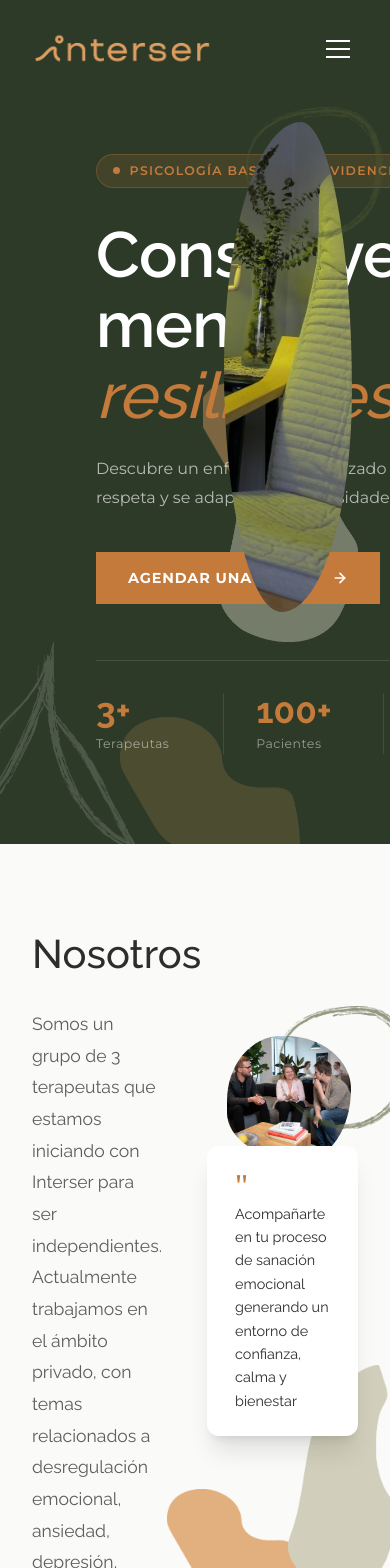
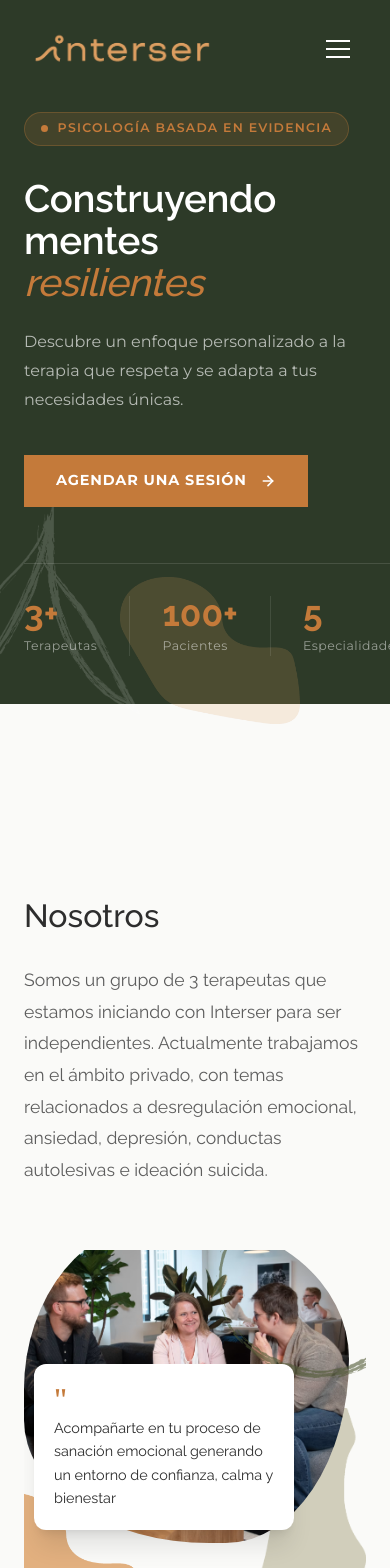
Before and after one commit to hectorsum/interser, a Next.js app: page / in a window 390 px wide. Shown: the top 1568 px of the page. Built offline with nearby package versions, Linux system fonts and the light colour scheme.

Commit message:
feat: make landing sections responsive for mobile

```diff
--- a/components/landing/About.tsx
+++ b/components/landing/About.tsx
@@ -2,12 +2,12 @@ import Image from 'next/image'
 
 export default function About() {
   return (
-    <section id="about" className="py-20 px-8 max-w-6xl mx-auto overflow-visible">
-      <div className="grid grid-cols-2 gap-16 items-center">
+    <section id="about" className="py-12 px-6 md:py-20 md:px-8 max-w-6xl mx-auto overflow-visible">
+      <div className="grid grid-cols-1 md:grid-cols-2 gap-10 md:gap-16 items-center">
         {/* Text side */}
         <div>
           <h2
-            className="text-[2.5rem] mb-6"
+            className="text-[2rem] md:text-[2.5rem] mb-6"
             style={{ fontFamily: 'var(--font-raleway)', color: '#2d2d2d', fontWeight: 500 }}
           >
             Nosotros
@@ -23,7 +23,7 @@ export default function About() {
         </div>
 
         {/* Image side */}
-        <div className="relative h-[520px]">
+        <div className="relative h-[380px] md:h-[520px] overflow-hidden md:overflow-visible rounded-2xl md:rounded-none">
           <Image src="/assets/svc-trauma.jpg" alt="" width={500} height={500} className="absolute top-[-30px] left-0 pointer-events-none" style={{ width: '95%', height: 'auto', zIndex: 0, borderRadius: '45% 55% 40% 60% / 55% 45% 60% 40%' }} />
           <Image src="/assets/r19-circle.png" alt="" width={200} height={200}
             className="absolute top-[-60px] right-[-50px] opacity-60 pointer-events-none"
@@ -32,8 +32,8 @@ export default function About() {
             className="absolute bottom-[-10px] left-[-60px] opacity-80 pointer-events-none"
             style={{ width: '180px', height: 'auto', zIndex: 1 }} />
           <Image src="/assets/r13-pear.png" alt="" width={110} height={110}
-            className="absolute bottom-0 right-[-40px] pointer-events-none"
-            style={{ width: '110px', height: 'auto', zIndex: 1 }} />
+            className="absolute bottom-0 right-[-0px] pointer-events-none"
+            style={{ width: '110px', height: 'auto', zIndex: -10 }} />
 
           {/* Photo clipped to blob */}
           <div
@@ -58,8 +58,8 @@ export default function About() {
 
           {/* Quote overlay card */}
           <div
-            className="absolute bg-white rounded-xl px-7 py-6 shadow-xl"
-            style={{ bottom: '150px', left: '-20px', zIndex: 3, maxWidth: '300px' }}
+            className="absolute bg-white rounded-xl px-5 py-5 md:px-7 md:py-6 shadow-xl"
+            style={{ bottom: '100px', left: '10px', zIndex: 3, maxWidth: '260px' }}
           >
             <div
               className="text-[2rem] leading-none mb-0 font-serif"
--- a/components/landing/Approach.tsx
+++ b/components/landing/Approach.tsx
@@ -22,7 +22,7 @@ export default function Approach() {
   return (
     <section
       id="approach"
-      className="relative overflow-hidden py-24 px-8"
+      className="relative overflow-hidden py-16 px-6 md:py-24 md:px-8"
       style={{ background: '#2d3a28' }}
     >
       {/* Decorative assets */}
@@ -53,7 +53,7 @@ export default function Approach() {
             Cómo trabajamos
           </p>
           <h2
-            className="text-[3rem] leading-[1.15] text-white mb-4"
+            className="text-[2rem] md:text-[3rem] leading-[1.15] text-white mb-4"
             style={{ fontFamily: 'var(--font-raleway)', fontWeight: 500 }}
           >
             Nuestro Enfoque
@@ -68,7 +68,7 @@ export default function Approach() {
         </div>
 
         {/* Pillar cards */}
-        <div className="grid grid-cols-3 gap-6">
+        <div className="grid grid-cols-1 md:grid-cols-3 gap-4 md:gap-6">
           {pillars.map((p) => (
             <div
               key={p.num}
--- a/components/landing/Hero.tsx
+++ b/components/landing/Hero.tsx
@@ -4,19 +4,11 @@ import Image from 'next/image'
 
 export default function Hero() {
   return (
-    <section style={{ display: 'flex', minHeight: '100vh', position: 'relative', overflow: 'hidden' }}>
+    <section className="flex flex-col md:flex-row min-h-screen relative overflow-hidden">
       {/* Left: dark green text column */}
       <div
-        style={{
-          width: '52%',
-          background: '#2d3a28',
-          display: 'flex',
-          alignItems: 'center',
-          padding: '8rem 4rem 4rem 6rem',
-          position: 'relative',
-          zIndex: 2,
-          flexShrink: 0,
-        }}
+        className="w-full md:w-[52%] flex items-center pt-28 pb-12 px-6 md:pt-32 md:pb-16 md:pl-24 md:pr-16 relative z-[2] shrink-0"
+        style={{ background: '#2d3a28' }}
       >
         <Image
           src="/assets/r12.png"
@@ -65,7 +57,7 @@ export default function Hero() {
           {/* Headline */}
           <h1
             style={{
-              fontSize: '4rem',
+              fontSize: 'clamp(2.4rem, 5vw, 4rem)',
               lineHeight: 1.1,
               color: 'white',
               fontFamily: 'var(--font-raleway)',
@@ -147,18 +139,10 @@ export default function Hero() {
         </div>
       </div>
 
-      {/* Right: image with organic shape */}
+      {/* Right: image with organic shape — hidden on mobile */}
       <div
-        style={{
-          flex: 1,
-          display: 'flex',
-          alignItems: 'center',
-          justifyContent: 'center',
-          padding: '6rem 2rem 1rem 1rem',
-          background: '#2d3a28',
-          position: 'relative',
-          overflow: 'hidden',
-        }}
+        className="hidden md:flex flex-1 items-center justify-center relative overflow-hidden"
+        style={{ padding: '6rem 2rem 1rem 1rem', background: '#2d3a28' }}
       >
         <div style={{ position: 'relative', width: '100%', maxWidth: '520px', height: '680px' }}>
           {/* Photo clipped to organic blob */}
--- a/components/landing/Services.tsx
+++ b/components/landing/Services.tsx
@@ -97,12 +97,12 @@ export default function Services() {
   const [tab, setTab] = useState<'eval' | 'acomp'>('eval')
 
   return (
-    <section id="services" className="py-20 px-12" style={{ background: '#fafaf8' }}>
+    <section id="services" className="py-16 px-4 md:py-20 md:px-12" style={{ background: '#fafaf8' }}>
       <div className="max-w-5xl mx-auto">
         {/* Header */}
         <div className="mb-10">
           <h2
-            className="text-[2.5rem] mb-2"
+            className="text-[2rem] md:text-[2.5rem] mb-2"
             style={{ fontFamily: 'var(--font-raleway)', color: '#2d2d2d', fontWeight: 500 }}
           >
             Nuestros Servicios
@@ -113,7 +113,7 @@ export default function Services() {
         </div>
 
         {/* Tab switcher */}
-        <div className="flex gap-2 mb-10">
+        <div className="flex flex-col sm:flex-row gap-2 mb-10">
           {(['eval', 'acomp'] as const).map((t) => (
             <button
               key={t}
@@ -142,7 +142,7 @@ export default function Services() {
             >
               Evaluaciones desde los 13 años
             </div>
-            <div className="grid grid-cols-3 gap-6 mb-8">
+            <div className="grid grid-cols-1 min-[480px]:grid-cols-2 md:grid-cols-3 gap-4 md:gap-6 mb-8">
               {evaluaciones.map((s, i) => <ServiceCard key={i} {...s} />)}
             </div>
             <a
@@ -163,12 +163,12 @@ export default function Services() {
         {/* Acompañamiento panel */}
         {tab === 'acomp' && (
           <div>
-            <div className="grid grid-cols-3 gap-6 mb-6">
+            <div className="grid grid-cols-1 min-[480px]:grid-cols-2 md:grid-cols-3 gap-4 md:gap-6 mb-6">
               {acompanamiento.map((s, i) => <ServiceCard key={i} {...s} />)}
             </div>
             {/* Package highlight */}
             <div
-              className="flex items-center justify-between px-6 py-4 mb-8"
+              className="flex flex-col sm:flex-row items-start sm:items-center justify-between gap-3 px-4 md:px-6 py-4 mb-8"
               style={{ background: 'rgba(196,122,58,0.08)', border: '1px solid rgba(196,122,58,0.2)' }}
             >
               <div className="flex items-center gap-4">
--- a/components/landing/Testimonials.tsx
+++ b/components/landing/Testimonials.tsx
@@ -99,7 +99,7 @@ export default function Testimonials() {
   return (
     <section
       id="testimonials"
-      className="relative w-full py-16 md:py-20 bg-[#f5f0eb] overflow-hidden"
+      className="relative w-full py-14 px-4 md:py-20 md:px-0 bg-[#f5f0eb] overflow-hidden"
       onMouseEnter={() => setPaused(true)}
       onMouseLeave={() => setPaused(false)}
     >
@@ -107,7 +107,7 @@ export default function Testimonials() {
         style={{
           textAlign: 'center',
           fontFamily: 'var(--font-raleway)',
-          fontSize: '2.5rem',
+          fontSize: 'clamp(1.8rem, 4vw, 2.5rem)',
           color: '#2d2d2d',
           marginBottom: '3rem',
           position: 'relative',
@@ -173,7 +173,7 @@ export default function Testimonials() {
           </div>
           <p
             style={{
-              fontSize: '1.4rem',
+              fontSize: 'clamp(1.1rem, 3vw, 1.4rem)',
               lineHeight: 1.75,
               color: '#2d2018',
               fontFamily: 'var(--font-raleway)',
```
